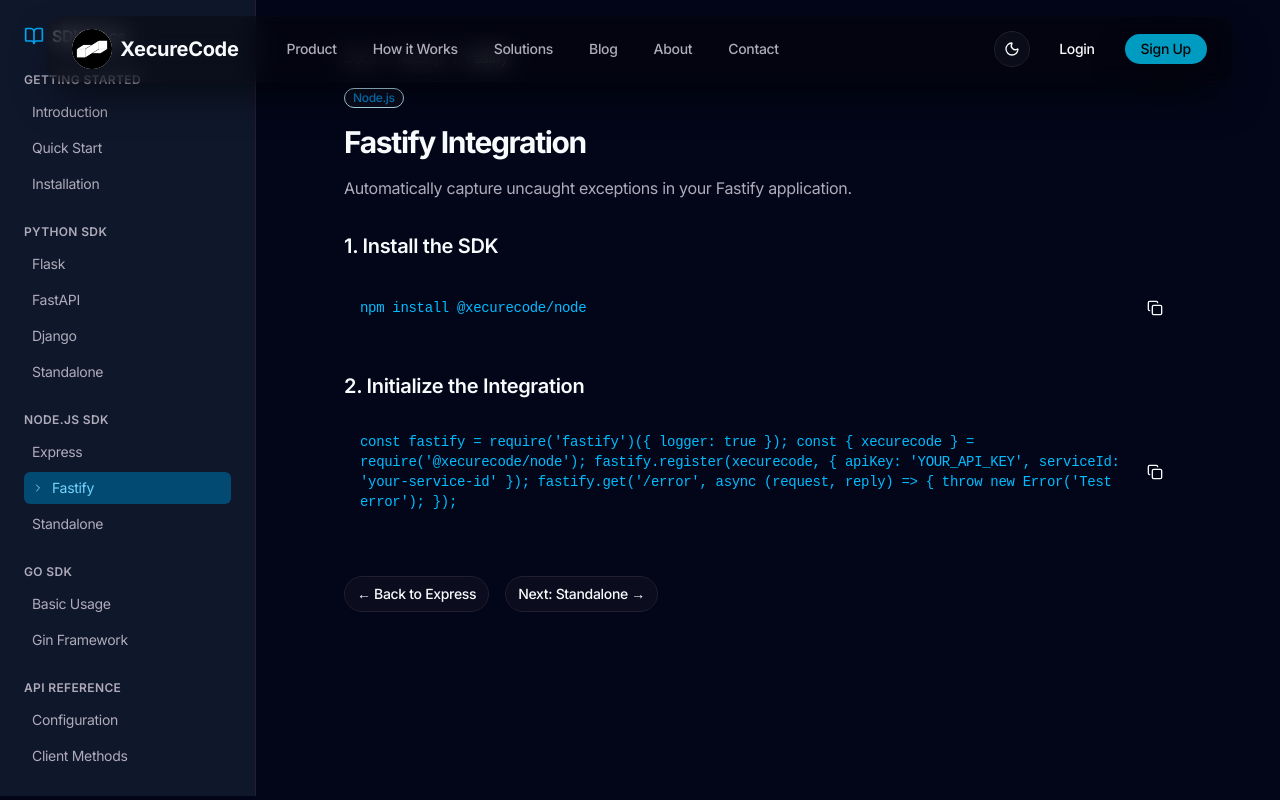
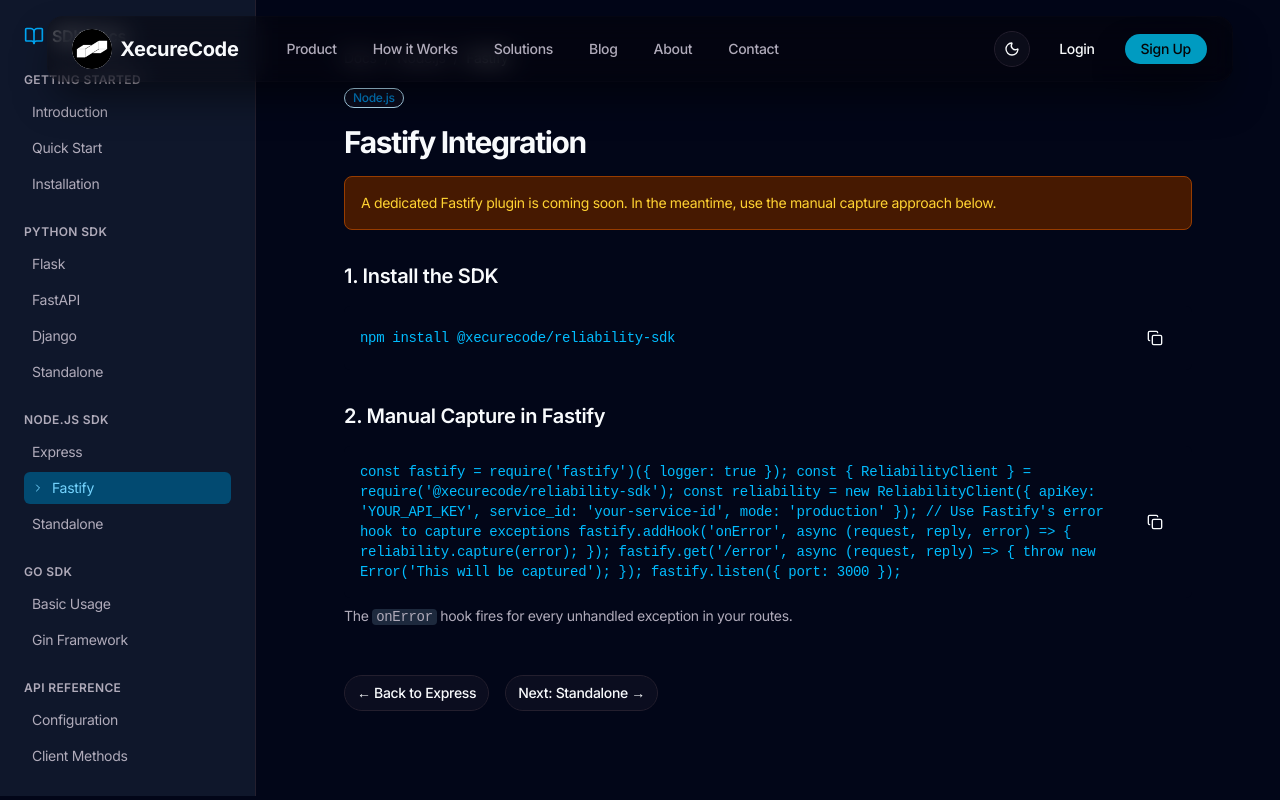
Before and after one commit to jyotishankar04/xc-temp-client, a Next.js app: page /docs/sdk/node/fastify in a window 1280 px wide. Shown: the top 800 px of the page. Built offline with nearby package versions, Linux system fonts and the light colour scheme; no server answers.

Commit message:
feat: add Node.js SDK docs with Express, Fastify, and standalone examples

```diff
--- a/app/(marketing)/docs/sdk/node/express/page.tsx
+++ b/app/(marketing)/docs/sdk/node/express/page.tsx
@@ -48,26 +48,28 @@
       <div className="space-y-8">
         <section>
           <h2 className="text-xl font-semibold mb-4">1. Install the SDK</h2>
-          <CodeBlock code="npm install @xecurecode/node" />
+          <CodeBlock code="npm install @xecurecode/reliability-sdk" />
         </section>
 
         <section>
           <h2 className="text-xl font-semibold mb-4">2. Initialize the Integration</h2>
           <CodeBlock code={`const express = require('express');
-const { xecurecode } = require('@xecurecode/node');
+const { ReliabilityClient } = require('@xecurecode/reliability-sdk');
 
 const app = express();
 
-// Initialize XecureCode middleware
-xecurecode({
+const reliability = new ReliabilityClient({
   apiKey: 'YOUR_API_KEY',
-  serviceId: 'your-service-id'
+  service_id: 'your-service-id',
+  mode: 'production'
 });
 
 app.get('/error', (req, res) => {
-  // This will be automatically captured
-  throw new Error('Test error');
-});`} />
+  throw new Error('Test error'); // automatically captured
+});
+
+// Must be placed after all routes
+app.use(reliability.middleware());`} />
           <p className="text-sm text-muted-foreground mt-2">
             Replace <code className="bg-slate-100 dark:bg-slate-800 px-1 rounded">YOUR_API_KEY</code> and <code className="bg-slate-100 dark:bg-slate-800 px-1 rounded">your-service-id</code> with your actual credentials.
           </p>
@@ -91,19 +93,14 @@
                   <td className="py-2">Your API key (required)</td>
                 </tr>
                 <tr className="border-b">
-                  <td className="py-2 font-mono">serviceId</td>
+                  <td className="py-2 font-mono">service_id</td>
                   <td className="py-2 text-muted-foreground">string</td>
                   <td className="py-2">Your service ID (required)</td>
                 </tr>
-                <tr className="border-b">
+                <tr>
                   <td className="py-2 font-mono">mode</td>
                   <td className="py-2 text-muted-foreground">string</td>
-                  <td className="py-2">"development" or "production"</td>
-                </tr>
-                <tr>
-                  <td className="py-2 font-mono">environment</td>
-                  <td className="py-2 text-muted-foreground">string</td>
-                  <td className="py-2">Environment name (optional)</td>
+                  <td className="py-2">"development" or "production" (default: "development")</td>
                 </tr>
               </tbody>
             </table>
--- a/app/(marketing)/docs/sdk/node/fastify/page.tsx
+++ b/app/(marketing)/docs/sdk/node/fastify/page.tsx
@@ -41,29 +41,43 @@
 
       <Badge variant="outline" className="mb-4 border-sky-200 text-sky-600">Node.js</Badge>
       <h1 className="text-3xl font-bold tracking-tight mb-4">Fastify Integration</h1>
-      <p className="text-muted-foreground mb-8">
-        Automatically capture uncaught exceptions in your Fastify application.
-      </p>
+
+      <div className="mb-8 p-4 bg-amber-50 dark:bg-amber-950 rounded-lg border border-amber-200 dark:border-amber-800">
+        <p className="text-sm text-amber-700 dark:text-amber-300">
+          A dedicated Fastify plugin is coming soon. In the meantime, use the manual capture approach below.
+        </p>
+      </div>
 
       <div className="space-y-8">
         <section>
           <h2 className="text-xl font-semibold mb-4">1. Install the SDK</h2>
-          <CodeBlock code="npm install @xecurecode/node" />
+          <CodeBlock code="npm install @xecurecode/reliability-sdk" />
         </section>
 
         <section>
-          <h2 className="text-xl font-semibold mb-4">2. Initialize the Integration</h2>
+          <h2 className="text-xl font-semibold mb-4">2. Manual Capture in Fastify</h2>
           <CodeBlock code={`const fastify = require('fastify')({ logger: true });
-const { xecurecode } = require('@xecurecode/node');
+const { ReliabilityClient } = require('@xecurecode/reliability-sdk');
 
-fastify.register(xecurecode, {
+const reliability = new ReliabilityClient({
   apiKey: 'YOUR_API_KEY',
-  serviceId: 'your-service-id'
+  service_id: 'your-service-id',
+  mode: 'production'
+});
+
+// Use Fastify's error hook to capture exceptions
+fastify.addHook('onError', async (request, reply, error) => {
+  reliability.capture(error);
 });
 
 fastify.get('/error', async (request, reply) => {
-  throw new Error('Test error');
-});`} />
+  throw new Error('This will be captured');
+});
+
+fastify.listen({ port: 3000 });`} />
+          <p className="text-sm text-muted-foreground mt-2">
+            The <code className="bg-slate-100 dark:bg-slate-800 px-1 rounded">onError</code> hook fires for every unhandled exception in your routes.
+          </p>
         </section>
 
         <div className="flex gap-4 pt-4">
--- a/app/(marketing)/docs/sdk/node/page.tsx
+++ b/app/(marketing)/docs/sdk/node/page.tsx
@@ -7,7 +7,7 @@
 
 const frameworks = [
   { name: "Express", description: "Fast, unopinionated web framework", href: "/docs/sdk/node/express" },
-  { name: "Fastify", description: "Fast and low overhead web framework", href: "/docs/sdk/node/fastify" },
+  { name: "Fastify", description: "Fastify plugin (manual capture, dedicated plugin coming soon)", href: "/docs/sdk/node/fastify" },
   { name: "Standalone", description: "Use without a framework", href: "/docs/sdk/node/standalone" },
 ];
 
@@ -47,7 +47,7 @@
           <Link href="/docs/sdk/python/standalone">← Python</Link>
         </Button>
         <Button asChild className="bg-sky-500 hover:bg-sky-600">
-          <Link href="/docs/sdk/go/basic">Go →</Link>
+          <Link href="/docs/sdk/go/basic">Java →</Link>
         </Button>
       </div>
     </div>
--- a/app/(marketing)/docs/sdk/node/standalone/page.tsx
+++ b/app/(marketing)/docs/sdk/node/standalone/page.tsx
@@ -48,20 +48,22 @@
       <div className="space-y-8">
         <section>
           <h2 className="text-xl font-semibold mb-4">1. Install the SDK</h2>
-          <CodeBlock code="npm install @xecurecode/node" />
+          <CodeBlock code="npm install @xecurecode/reliability-sdk" />
         </section>
 
         <section>
           <h2 className="text-xl font-semibold mb-4">2. Basic Usage</h2>
-          <CodeBlock code={`const { XecureCodeClient } = require('@xecurecode/node');
+          <CodeBlock code={`const { ReliabilityClient } = require('@xecurecode/reliability-sdk');
 
-const client = new XecureCodeClient({
+const client = new ReliabilityClient({
   apiKey: 'YOUR_API_KEY',
-  serviceId: 'your-service-id'
+  service_id: 'your-service-id',
+  mode: 'production'
 });
 
+// Uncaught exceptions and unhandled rejections are captured automatically.
+// You can also capture manually:
 try {
-  // Your code here
   await riskyOperation();
 } catch (error) {
   client.capture(error);
@@ -69,20 +71,13 @@
         </section>
 
         <section>
-          <h2 className="text-xl font-semibold mb-4">3. Manual Capture</h2>
-          <CodeBlock code={`// Capture custom events
-await client.captureEvent({
-  type: 'custom_event',
-  message: 'Custom event',
-  metadata: { key: 'value' }
-});
-
-// Capture with severity
-await client.captureEvent({
-  type: 'slow_request',
-  message: 'Request took too long',
-  severity: 'warning',
-  metadata: { durationMs: 5000 }
+          <h2 className="text-xl font-semibold mb-4">3. Graceful Shutdown</h2>
+          <p className="text-muted-foreground mb-4">
+            Wait for all pending sends to complete before exiting:
+          </p>
+          <CodeBlock code={`process.on('SIGTERM', async () => {
+  await client.flush();
+  process.exit(0);
 });`} />
         </section>
 
@@ -91,7 +86,7 @@
             <Link href="/docs/sdk/node/fastify">← Back to Fastify</Link>
           </Button>
           <Button asChild className="bg-sky-500 hover:bg-sky-600">
-            <Link href="/docs/sdk/go/basic">Next: Go →</Link>
+            <Link href="/docs/sdk/go/basic">Next: Java →</Link>
           </Button>
         </div>
       </div>
```
